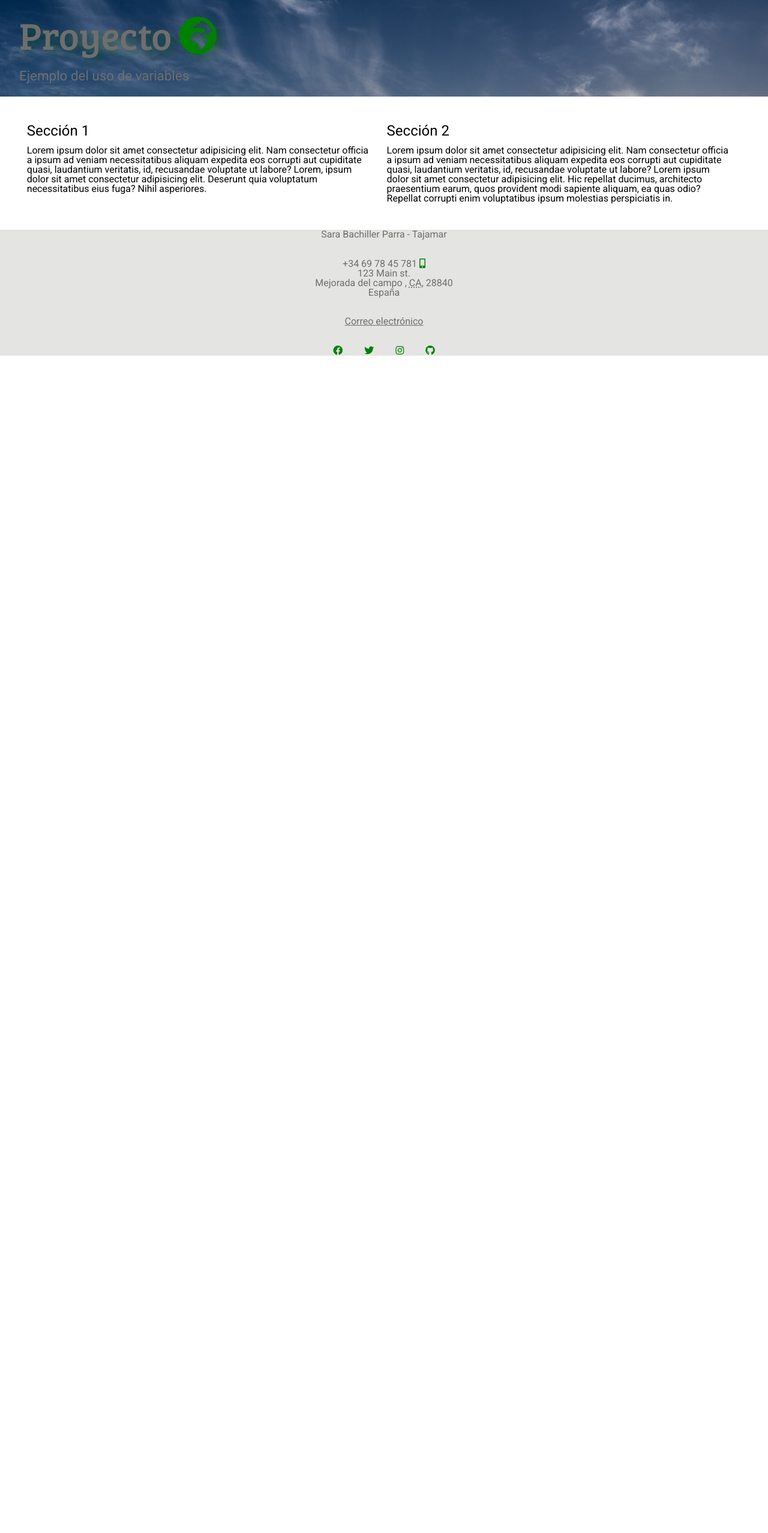
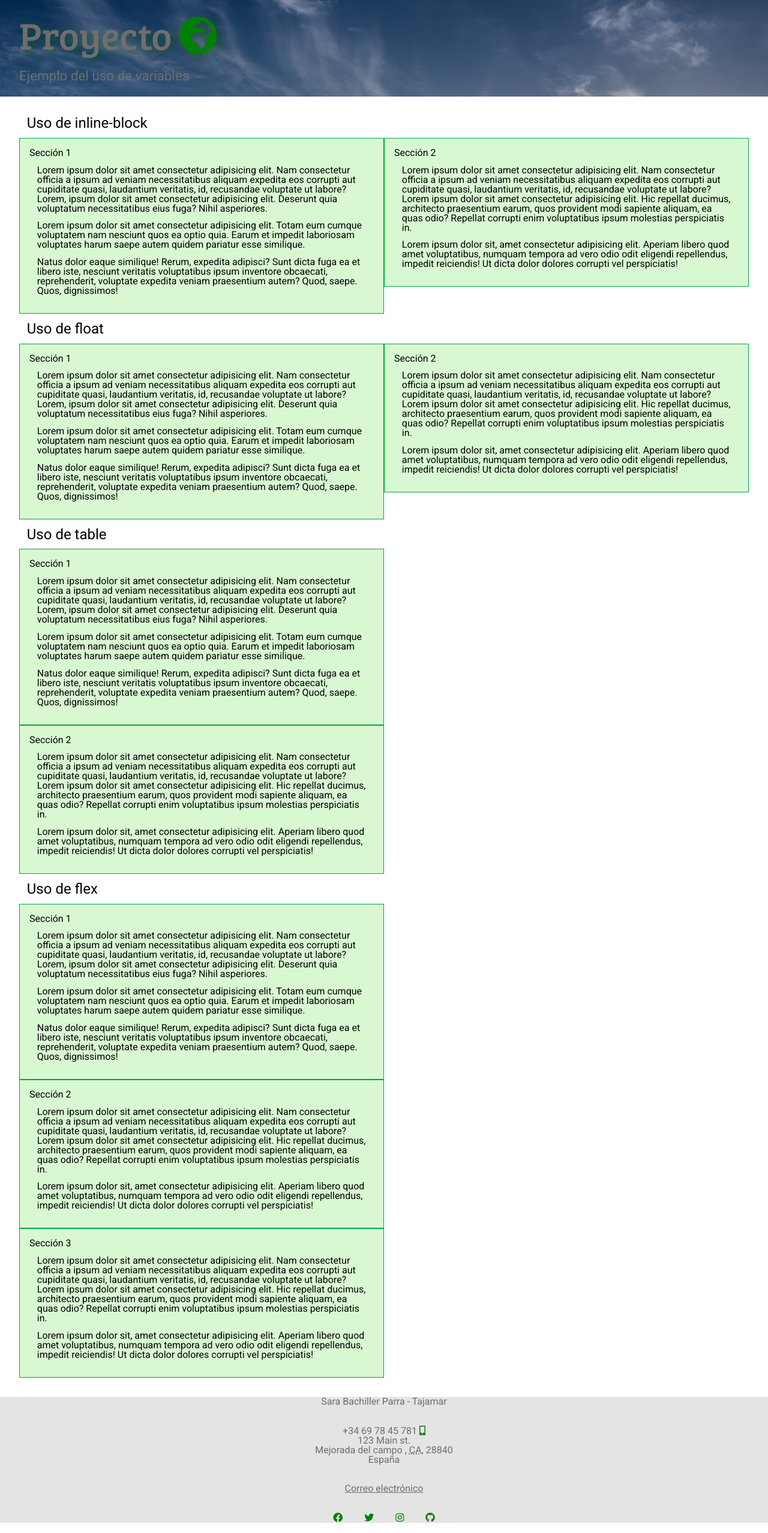
Before and after one commit to SaraBachiPaMeGo/curso1, a PHP site: page / in a window 1280 px wide. Shown: the whole page at 60% size. Before the commit the page ends 593 px from the top, so only its background shows below. Run offline with PHP 8.4, Linux system fonts and the light colour scheme; some libraries are stand-ins or nearby versions.

Commit message:
inline-block

```diff
--- a/10_proyecto/CSS/style.css
+++ b/10_proyecto/CSS/style.css
@@ -29,13 +29,13 @@ address>div {
 /* RESET*/
 
 * {
+    box-sizing: border-box;
     margin: 0;
     padding: 0;
     border: 0;
     font-size:100%;
     font:inherit;
     vertical-align: baseline;
-    box-sizing: border-box;
 }
 
 /* Header */
@@ -93,11 +93,61 @@ main h2 {
 main p {
     margin: 0.8rem;
 }
-
-main section {
+/*
+main article {
     width: 49%;
     display: inline-block; /* Hemos quitado el margen */
+   /*  vertical-align: top;
+    background-color: var(--color-article-border) ;
+    border: var(--color-article-fondo);
+} */
+
+section article {
+    width: 50%;
+    padding: 1rem;
+    background-color: var(--color-article-fondo);
+    border: 1px solid var(--color-article-border);
+}
+
+ .inline-block article{
+    box-sizing: content-box;
+    box-sizing: border-box;
+    width: 50%;
+    display: inline-block;
     vertical-align: top;
+/* padding: 1rem; Para que no se vaya para abajo cuando se hace pqueño*/
+}
+
+section.inline-block article:nth-of-type(2) {
+    margin-left: -4px;
+}
+
+section {
+    margin-top: 10px;
+}
+
+section.float article{
+    float:left;
+}
+
+section.float:after{
+    content: '';
+    display: block; /* ClearFix */
+    clear: both;
+}
+
+section.table {
+    display: table;
+    align-items: flex-start;
+}
+
+section.table article{
+    display: table-cell; /* Pone al mismo nivel el bloque de secciones */
+    align-items: stretch; /* Hace que todas las columnas tengan el mismo espacio, en cambio ocn flex-start se colocan en vez de extendidos de forma que se respetara el espacio */
+}
+
+section.flex {
+    display: flex; /* Pone al mismo nivel el bloque de secciones */
 }
 
 /* Iconos */
@@ -120,6 +170,8 @@ ul li {
     --size-sub: 1.4rem ;
     --size-base: calc(8rem/16) ;
     --size-title-section: 1.5rem ;
+    --color-article-fondo :rgb(216, 248, 210);
+    --color-article-border :rgb(0, 165, 63) ;
 
 }
 
--- a/10_proyecto/index.html
+++ b/10_proyecto/index.html
@@ -16,20 +16,108 @@
         <p>Ejemplo del uso de variables</p>
     </header>
     <main>
-        <section>
+        <section class="inline-block">
             <header>
-                 <h2>Sección 1</h2>
+                <h2>Uso de inline-block</h2>
+             </header>
+            <article>
+                <header>
+                    <h3>Sección 1</h3>
                 </header>
                 <p>Lorem ipsum dolor sit amet consectetur adipisicing elit. Nam consectetur officia a ipsum ad veniam necessitatibus aliquam expedita eos corrupti aut cupiditate quasi, laudantium veritatis, id, recusandae voluptate ut labore? Lorem, ipsum dolor sit amet consectetur adipisicing elit. Deserunt quia voluptatum necessitatibus eius fuga? Nihil asperiores.</p>
-        </section>
-        <section>
+                <p>Lorem ipsum dolor sit amet consectetur adipisicing elit. Totam eum cumque voluptatem nam nesciunt quos ea optio quia. Earum et impedit laboriosam voluptates harum saepe autem quidem pariatur esse similique.</p>
+                <p>Natus dolor eaque similique! Rerum, expedita adipisci? Sunt dicta fuga ea et libero iste, nesciunt veritatis voluptatibus ipsum inventore obcaecati, reprehenderit, voluptate expedita veniam praesentium autem? Quod, saepe. Quos, dignissimos!</p>
+            </article>
+            <article>
                 <header>
-                <h2>Sección 2</h2>
+                    <h3>Sección 2</h3>
                 </header>
                 <p>Lorem ipsum dolor sit amet consectetur adipisicing elit. Nam consectetur officia a ipsum ad veniam necessitatibus aliquam expedita eos corrupti aut cupiditate quasi, laudantium veritatis, id, recusandae voluptate ut labore?
                     Lorem ipsum dolor sit amet consectetur adipisicing elit. Hic repellat ducimus, architecto praesentium earum, quos provident modi sapiente aliquam, ea quas odio? Repellat corrupti enim voluptatibus ipsum molestias perspiciatis in.
                 </p>
+                <p>Lorem ipsum dolor sit, amet consectetur adipisicing elit. Aperiam libero quod amet voluptatibus, numquam tempora ad vero odio odit eligendi repellendus, impedit reiciendis! Ut dicta dolor dolores corrupti vel perspiciatis!</p>
+            </article>
         </section>
+        <section class="float">
+                <header>
+                        <h2>Uso de float</h2>
+                    </header>
+                <article>
+                    <header>
+                        <h3>Sección 1</h3>
+                    </header>
+                    <p>Lorem ipsum dolor sit amet consectetur adipisicing elit. Nam consectetur officia a ipsum ad veniam necessitatibus aliquam expedita eos corrupti aut cupiditate quasi, laudantium veritatis, id, recusandae voluptate ut labore? Lorem, ipsum dolor sit amet consectetur adipisicing elit. Deserunt quia voluptatum necessitatibus eius fuga? Nihil asperiores.</p>
+                    <p>Lorem ipsum dolor sit amet consectetur adipisicing elit. Totam eum cumque voluptatem nam nesciunt quos ea optio quia. Earum et impedit laboriosam voluptates harum saepe autem quidem pariatur esse similique.</p>
+                    <p>Natus dolor eaque similique! Rerum, expedita adipisci? Sunt dicta fuga ea et libero iste, nesciunt veritatis voluptatibus ipsum inventore obcaecati, reprehenderit, voluptate expedita veniam praesentium autem? Quod, saepe. Quos, dignissimos!</p>
+                </article>
+                <article>
+                    <header>
+                        <h3>Sección 2</h3>
+                    </header>
+                    <p>Lorem ipsum dolor sit amet consectetur adipisicing elit. Nam consectetur officia a ipsum ad veniam necessitatibus aliquam expedita eos corrupti aut cupiditate quasi, laudantium veritatis, id, recusandae voluptate ut labore?
+                        Lorem ipsum dolor sit amet consectetur adipisicing elit. Hic repellat ducimus, architecto praesentium earum, quos provident modi sapiente aliquam, ea quas odio? Repellat corrupti enim voluptatibus ipsum molestias perspiciatis in.
+                    </p>
+                    <p>Lorem ipsum dolor sit, amet consectetur adipisicing elit. Aperiam libero quod amet voluptatibus, numquam tempora ad vero odio odit eligendi repellendus, impedit reiciendis! Ut dicta dolor dolores corrupti vel perspiciatis!</p>
+                </article>
+        </section>
+        <section >
+                <header>
+                        <h2>Uso de table</h2>
+                    </header>
+            <div class="table">
+                <article>
+                    <header>
+                        <h3>Sección 1</h3>
+                    </header>
+                    <p>Lorem ipsum dolor sit amet consectetur adipisicing elit. Nam consectetur officia a ipsum ad veniam necessitatibus aliquam expedita eos corrupti aut cupiditate quasi, laudantium veritatis, id, recusandae voluptate ut labore? Lorem, ipsum dolor sit amet consectetur adipisicing elit. Deserunt quia voluptatum necessitatibus eius fuga? Nihil asperiores.</p>
+                    <p>Lorem ipsum dolor sit amet consectetur adipisicing elit. Totam eum cumque voluptatem nam nesciunt quos ea optio quia. Earum et impedit laboriosam voluptates harum saepe autem quidem pariatur esse similique.</p>
+                    <p>Natus dolor eaque similique! Rerum, expedita adipisci? Sunt dicta fuga ea et libero iste, nesciunt veritatis voluptatibus ipsum inventore obcaecati, reprehenderit, voluptate expedita veniam praesentium autem? Quod, saepe. Quos, dignissimos!</p>
+                </article>
+                <article>
+                    <header>
+                        <h3>Sección 2</h3>
+                    </header>
+                    <p>Lorem ipsum dolor sit amet consectetur adipisicing elit. Nam consectetur officia a ipsum ad veniam necessitatibus aliquam expedita eos corrupti aut cupiditate quasi, laudantium veritatis, id, recusandae voluptate ut labore?
+                        Lorem ipsum dolor sit amet consectetur adipisicing elit. Hic repellat ducimus, architecto praesentium earum, quos provident modi sapiente aliquam, ea quas odio? Repellat corrupti enim voluptatibus ipsum molestias perspiciatis in.
+                    </p>
+                    <p>Lorem ipsum dolor sit, amet consectetur adipisicing elit. Aperiam libero quod amet voluptatibus, numquam tempora ad vero odio odit eligendi repellendus, impedit reiciendis! Ut dicta dolor dolores corrupti vel perspiciatis!</p>
+                </article>
+            </div>
+        </section>
+        <section >
+            <header>
+                <h2>Uso de flex</h2>
+            </header>
+            <div class="flex">
+                <article>
+                    <header>
+                        <h3>Sección 1</h3>
+                    </header>
+                    <p>Lorem ipsum dolor sit amet consectetur adipisicing elit. Nam consectetur officia a ipsum ad veniam necessitatibus aliquam expedita eos corrupti aut cupiditate quasi, laudantium veritatis, id, recusandae voluptate ut labore? Lorem, ipsum dolor sit amet consectetur adipisicing elit. Deserunt quia voluptatum necessitatibus eius fuga? Nihil asperiores.</p>
+                    <p>Lorem ipsum dolor sit amet consectetur adipisicing elit. Totam eum cumque voluptatem nam nesciunt quos ea optio quia. Earum et impedit laboriosam voluptates harum saepe autem quidem pariatur esse similique.</p>
+                    <p>Natus dolor eaque similique! Rerum, expedita adipisci? Sunt dicta fuga ea et libero iste, nesciunt veritatis voluptatibus ipsum inventore obcaecati, reprehenderit, voluptate expedita veniam praesentium autem? Quod, saepe. Quos, dignissimos!</p>
+                </article>
+                <article>
+                    <header>
+                        <h3>Sección 2</h3>
+                    </header>
+                    <p>Lorem ipsum dolor sit amet consectetur adipisicing elit. Nam consectetur officia a ipsum ad veniam necessitatibus aliquam expedita eos corrupti aut cupiditate quasi, laudantium veritatis, id, recusandae voluptate ut labore?
+                        Lorem ipsum dolor sit amet consectetur adipisicing elit. Hic repellat ducimus, architecto praesentium earum, quos provident modi sapiente aliquam, ea quas odio? Repellat corrupti enim voluptatibus ipsum molestias perspiciatis in.
+                    </p>
+                    <p>Lorem ipsum dolor sit, amet consectetur adipisicing elit. Aperiam libero quod amet voluptatibus, numquam tempora ad vero odio odit eligendi repellendus, impedit reiciendis! Ut dicta dolor dolores corrupti vel perspiciatis!</p>
+                </article>
+                <article>
+                        <header>
+                            <h3>Sección 3</h3>
+                        </header>
+                        <p>Lorem ipsum dolor sit amet consectetur adipisicing elit. Nam consectetur officia a ipsum ad veniam necessitatibus aliquam expedita eos corrupti aut cupiditate quasi, laudantium veritatis, id, recusandae voluptate ut labore?
+                            Lorem ipsum dolor sit amet consectetur adipisicing elit. Hic repellat ducimus, architecto praesentium earum, quos provident modi sapiente aliquam, ea quas odio? Repellat corrupti enim voluptatibus ipsum molestias perspiciatis in.
+                        </p>
+                        <p>Lorem ipsum dolor sit, amet consectetur adipisicing elit. Aperiam libero quod amet voluptatibus, numquam tempora ad vero odio odit eligendi repellendus, impedit reiciendis! Ut dicta dolor dolores corrupti vel perspiciatis!</p>
+                    </article>
+                </div>
+        </section>
+
     </main>
     <footer class="footer">
                 <address>Sara Bachiller Parra - Tajamar <!-- (para poner el código de copyright debes de poner alt+169 de sacle © ® &+ copy también sale). Dentro de address se puede meter un párrafo -->
```
Lines whose indentation alone changed are shown as unchanged.
